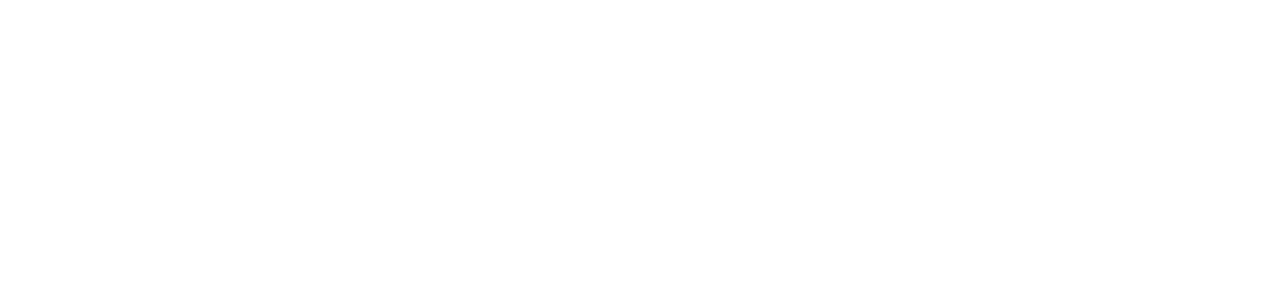
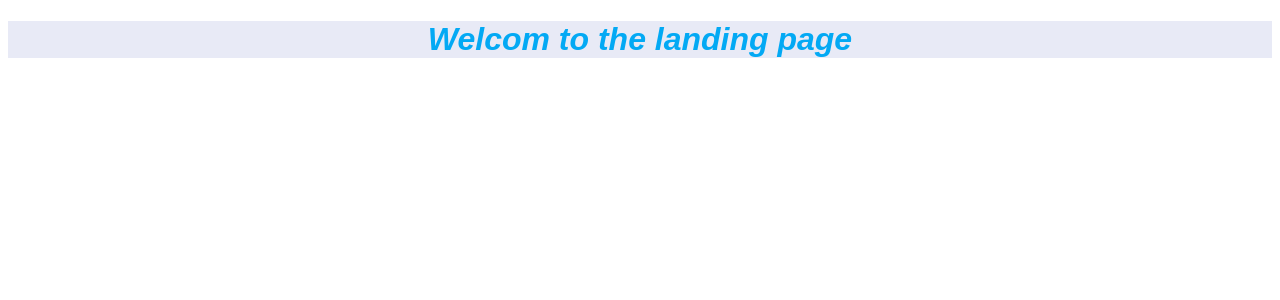
Before and after one commit to MikeZuck1/ecommerce, a React (Create React App) app: page / in a window 1280 px wide. Shown: the top 300 px of the page. Built offline with nearby package versions, Linux system fonts and the light colour scheme.

Commit message:
J'ai affiché le texte afin d'effectuer un test

```diff
--- a/src/App.js
+++ b/src/App.js
@@ -1,9 +1,12 @@
 import './App.css';
+import Title from './components/Ttle';
+
 
 function App() {
   return (
     <div>
 
+      <Title />
     </div>
   );
 }
--- /dev/null
+++ b/src/components/Ttle.js
@@ -0,0 +1,19 @@
+import React from 'react'
+
+function Title() {
+  return (
+    <div>
+        <h1
+        style={{
+            color: '#03a9f4',
+            backgroundColor:'#e8eaf6',
+            textAlign: 'center',
+            fontFamily: 'sans-serif',
+            fontStyle: 'italic'
+        }}
+        >Welcom to the landing page</h1>
+    </div>
+  )
+}
+
+export default Title;
```
